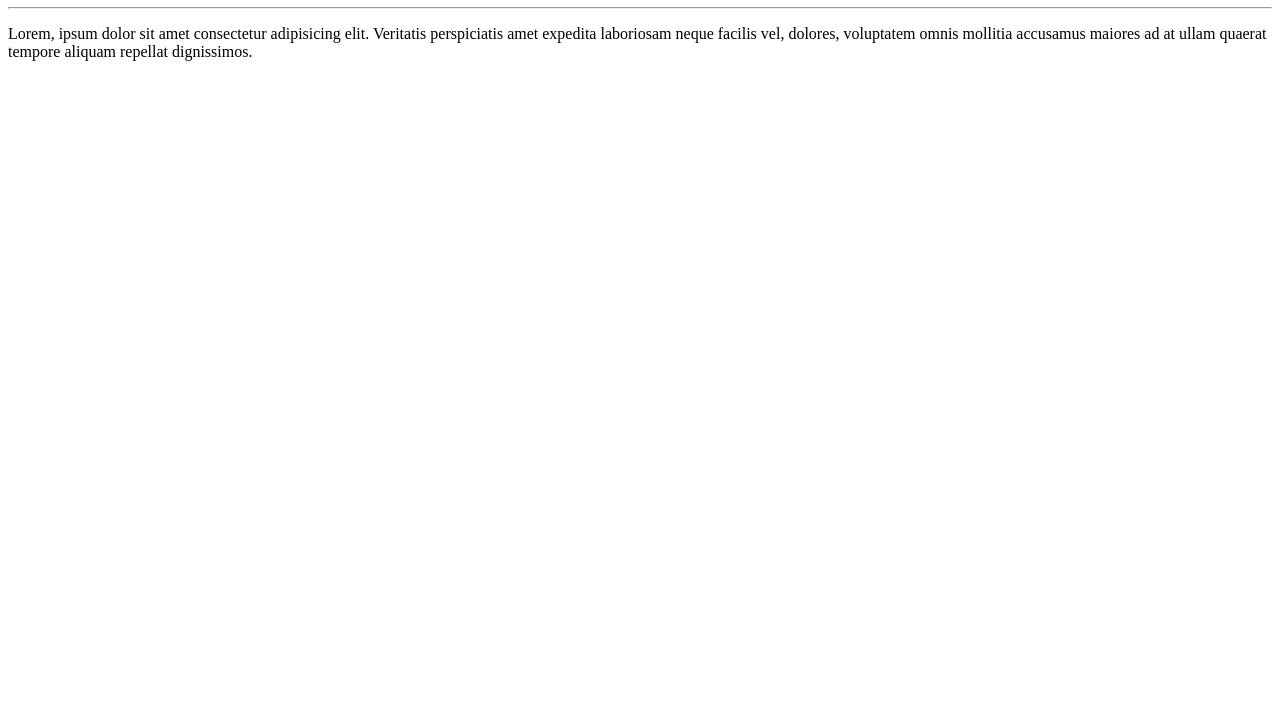
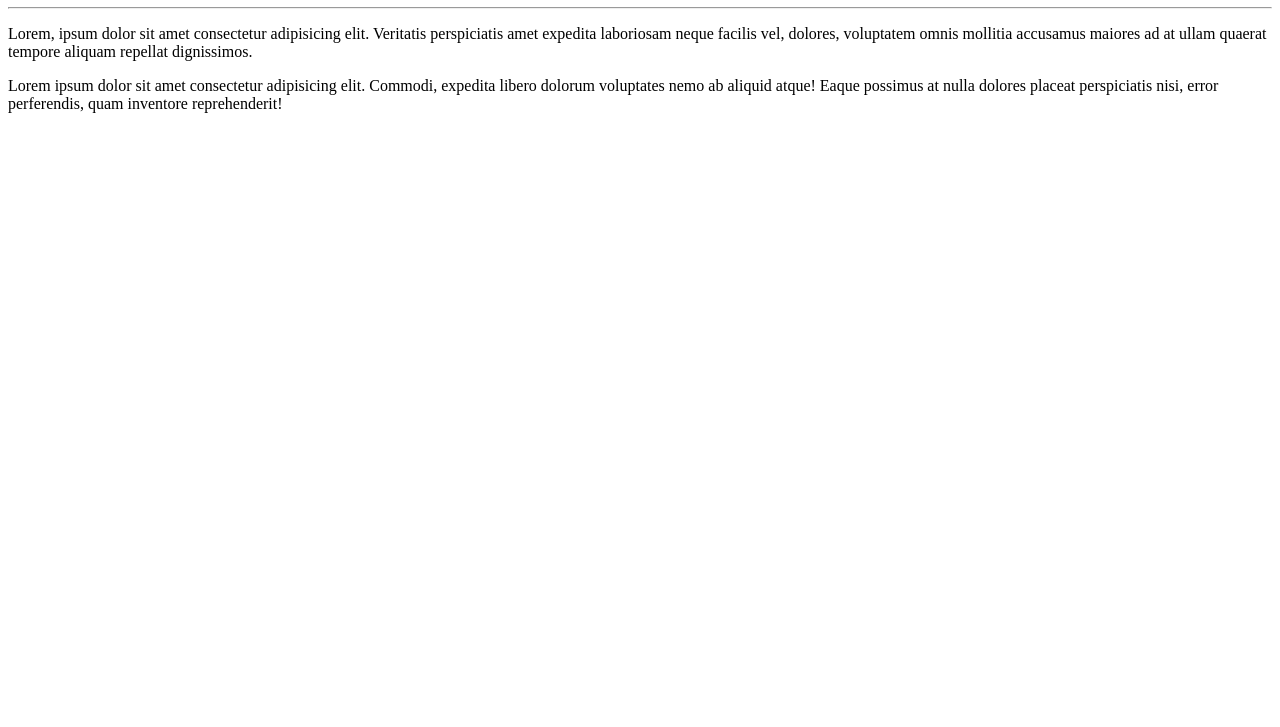
Before and after one commit to joaopedrolevi-dev/Ola-Mundo, a plain HTML site: page site-exemplo/index.html in a window 1280 px wide. Shown: the part 73-800 px from the top of the page. Drawn offline with Linux system fonts and the light colour scheme.

Commit message:
adicionei um paragrafo

```diff
--- a/site-exemplo/index.html
+++ b/site-exemplo/index.html
@@ -9,5 +9,6 @@
            <h1>olá,mundo!</h1>
            <hr>
            <p>Lorem, ipsum dolor sit amet consectetur adipisicing elit. Veritatis perspiciatis amet expedita laboriosam neque facilis vel, dolores, voluptatem omnis mollitia accusamus maiores ad at ullam quaerat tempore aliquam repellat dignissimos.</p>
+           <p>Lorem ipsum dolor sit amet consectetur adipisicing elit. Commodi, expedita libero dolorum voluptates nemo ab aliquid atque! Eaque possimus at nulla dolores placeat perspiciatis nisi, error perferendis, quam inventore reprehenderit!</p>
 </body>
 </html>
```
